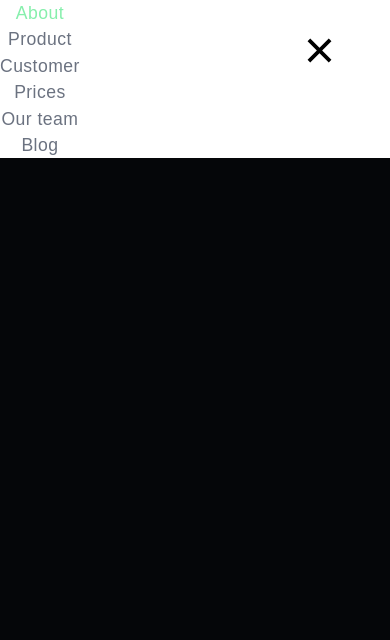
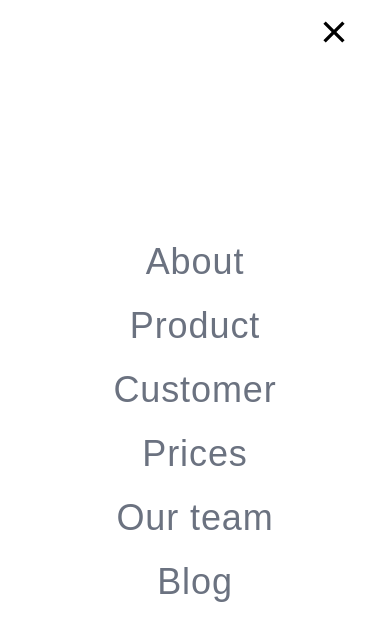
Before and after one commit to ritagujar/tailwind-css, a React (Create React App) app in the folder landing-page/: page / in a window 390 px wide. Both pictures are taken after a click on the icon 320 px from the left and 40 px from the top of the page. Shown: the top 640 px of the page. Built offline with nearby package versions, Linux system fonts and the light colour scheme.

Commit message:
Styled Small Screen View Navbar

```diff
--- a/landing-page/src/components/Navbar.js
+++ b/landing-page/src/components/Navbar.js
@@ -65,58 +65,45 @@ const Navbar = () => {
         />
 
         {toggleMenu && (
-          <div className="flex fixed left-0 top-0  w-full  bg-white">
+          <div className="flex fixed left-0 top-0 justify-center w-full items-center h-full bg-white">
             <RiCloseLine
               color="#000"
-              size={45}
+              size={40}
               onClick={() => setToggleMenu(false)}
-              className="cursor-pointer absolute top-7 right-12"
+              className="cursor-pointer absolute top-3 right-9"
             />
             <ul className="flex text-gray-500 text-lg list-none flex-col  ">
-              <li className="mr-6  hover:text-green-300 text-center">
+              <li className=" hover:text-green-300 text-center m-3 text-4xl">
                 <a href="/" className="tracking-wide ">
                   About
                 </a>
               </li>
-              <li className="mr-6 hover:text-green-300 text-center">
+              <li className=" hover:text-green-300 text-center m-3 text-4xl">
                 <a href="/" className="tracking-wide">
                   Product
                 </a>
               </li>
-              <li className="mr-6 hover:text-green-300 text-center">
+              <li className="hover:text-green-300 text-center m-3 text-4xl">
                 <a href="/" className="tracking-wide">
                   Customer
                 </a>
               </li>
-              <li className="mr-6 hover:text-green-300 text-center">
+              <li className="hover:text-green-300 text-center m-3 text-4xl">
                 <a href="/" className="tracking-wide">
                   Prices
                 </a>
               </li>
-              <li className="mr-6 hover:text-green-300 text-center">
+              <li className="hover:text-green-300 text-center m-3 text-4xl">
                 <a href="/" className="tracking-wide">
                   Our team
                 </a>
               </li>
-              <li className="mr-6 hover:text-green-300 text-center">
+              <li className=" hover:text-green-300 text-center m-3 text-4xl">
                 <a href="/" className="tracking-wide">
                   Blog
                 </a>
               </li>
             </ul>
-            {/* <div className="flex items-center">
-              <li className="list-none">
-                <a
-                  href="/"
-                  className="text-buttonGreen text-lg font-semibold hover:text-green-300 tracking-wide"
-                >
-                  Log in
-                </a>
-              </li>
-              <button className="ml-8 bg-buttonGreen h-9 w-24 font-medium hover:bg-green-300 tracking-wide">
-                Get Stated
-              </button>
-            </div> */}
           </div>
         )}
       </div>
```
